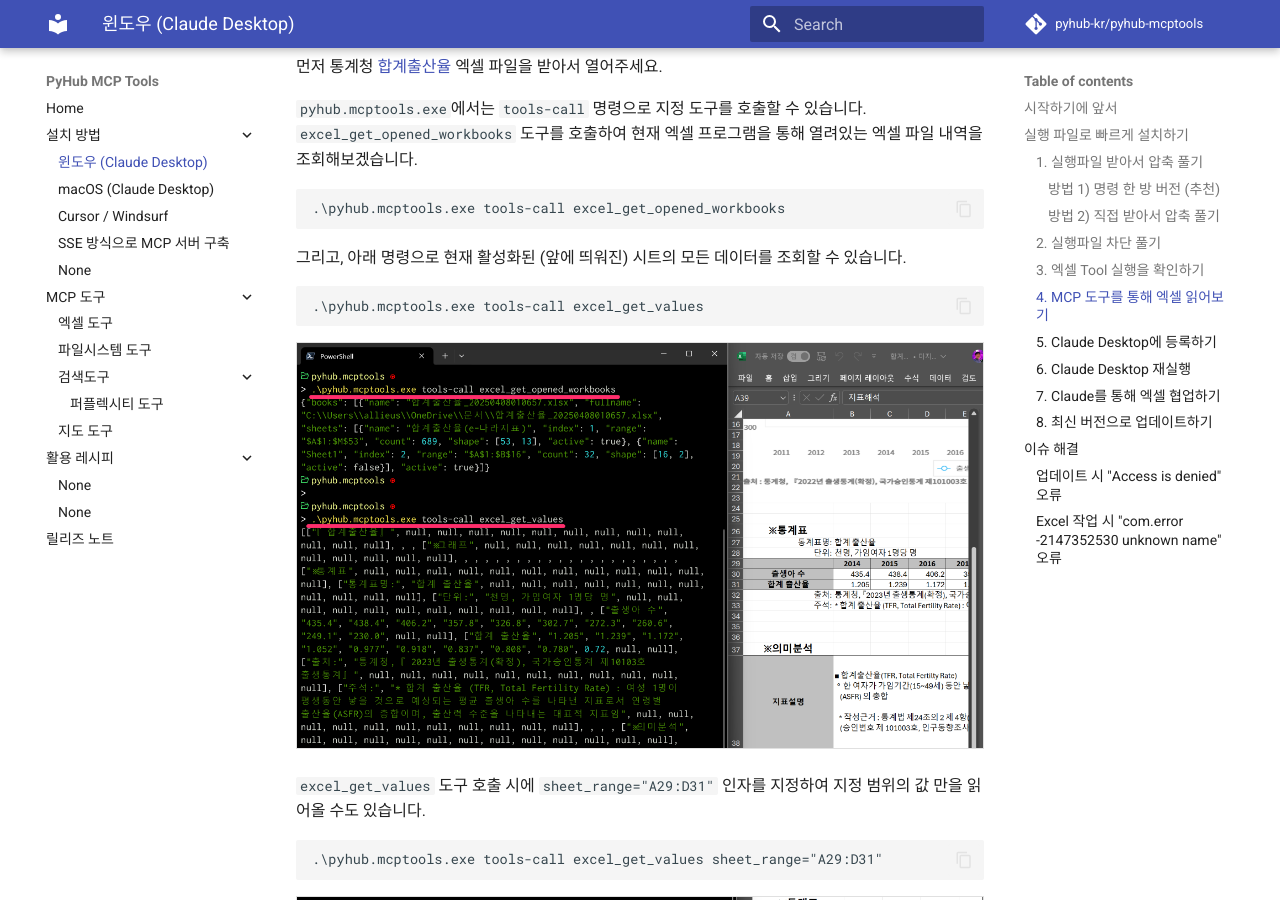
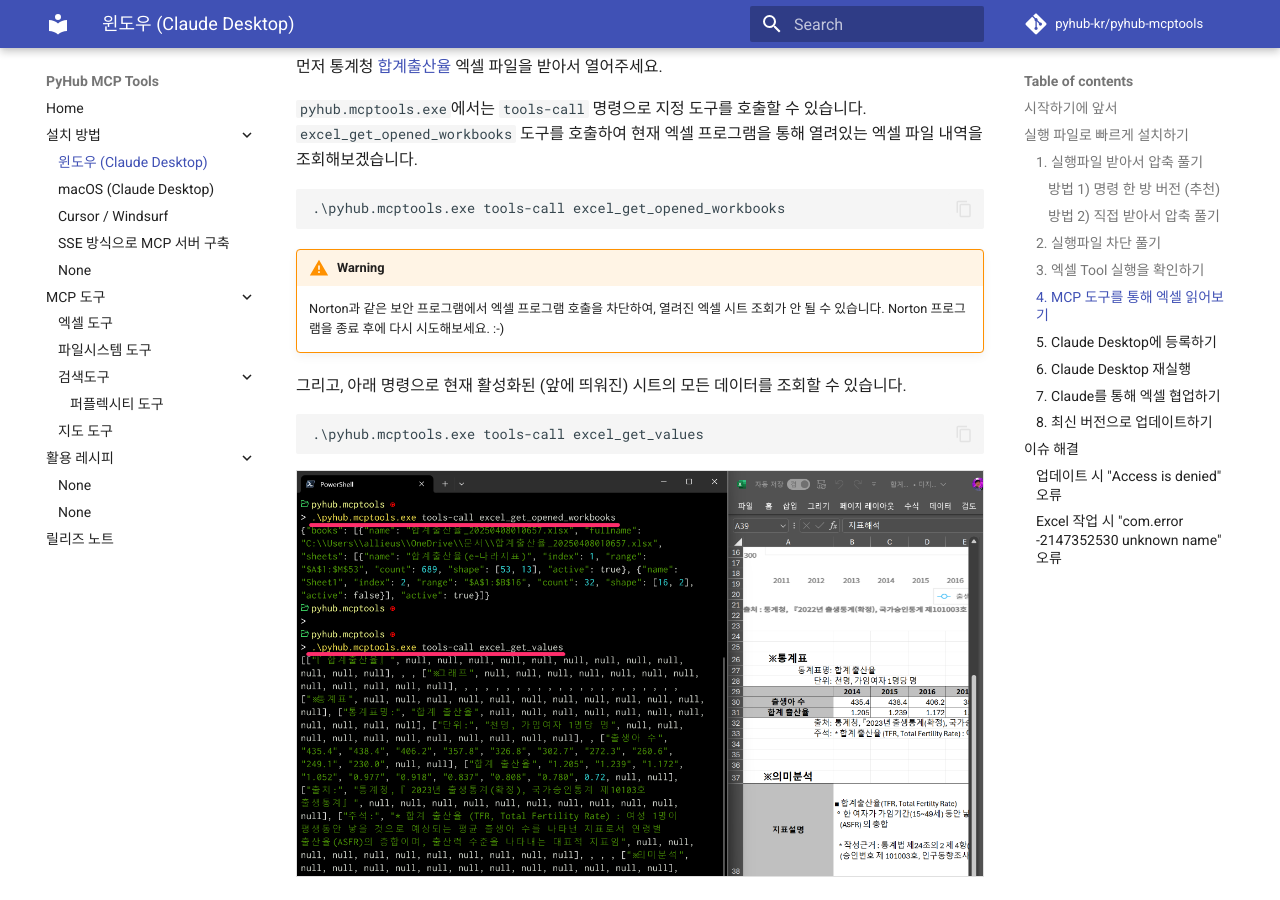
Before and after one commit to pyhub-kr/pyhub-mcptools, an MkDocs documentation site: the page built from docs/setup/windows/index.md, in a window 1280 px wide and 900 px high, scrolled down 6524 px. Built offline with MkDocs 1.6.1 and Material for MkDocs 9.7.7, drawn with Linux system fonts in a browser that asks for light colours; comment, search, counter and statistics services are not loaded.

Commit message:
윈도우, Norton 가이드 추가

````diff
--- a/docs/setup/windows/index.md
+++ b/docs/setup/windows/index.md
@@ -148,6 +148,11 @@
 ```
 .\pyhub.mcptools.exe tools-call excel_get_opened_workbooks
 ```
+
+!!! warning
+
+    Norton과 같은 보안 프로그램에서 엑셀 프로그램 호출을 차단하여, 열려진 엑셀 시트 조회가 안 될 수 있습니다.
+    Norton 프로그램을 종료 후에 다시 시도해보세요. :-)
 
 그리고, 아래 명령으로 현재 활성화된 (앞에 띄워진) 시트의 모든 데이터를 조회할 수 있습니다.
 
````
